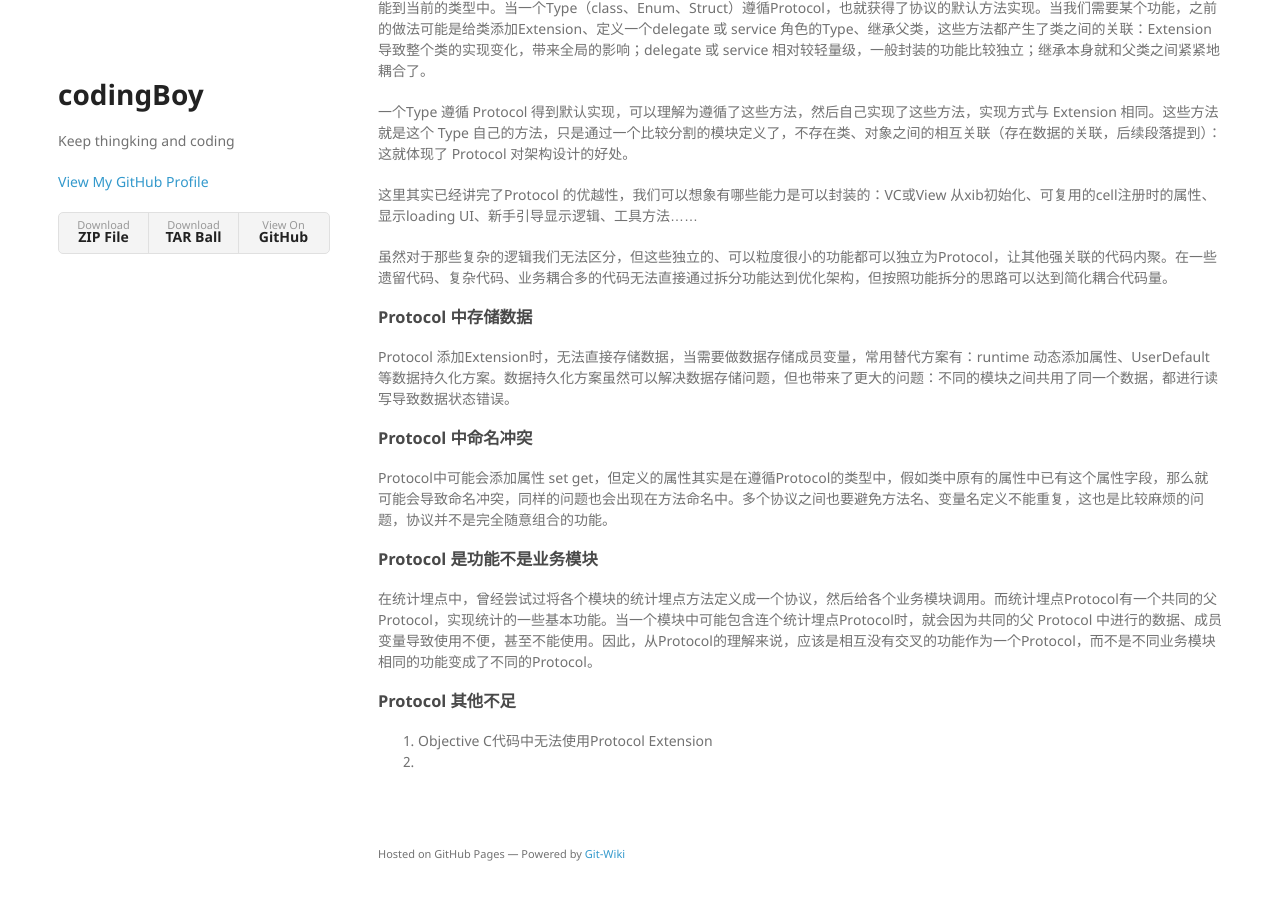
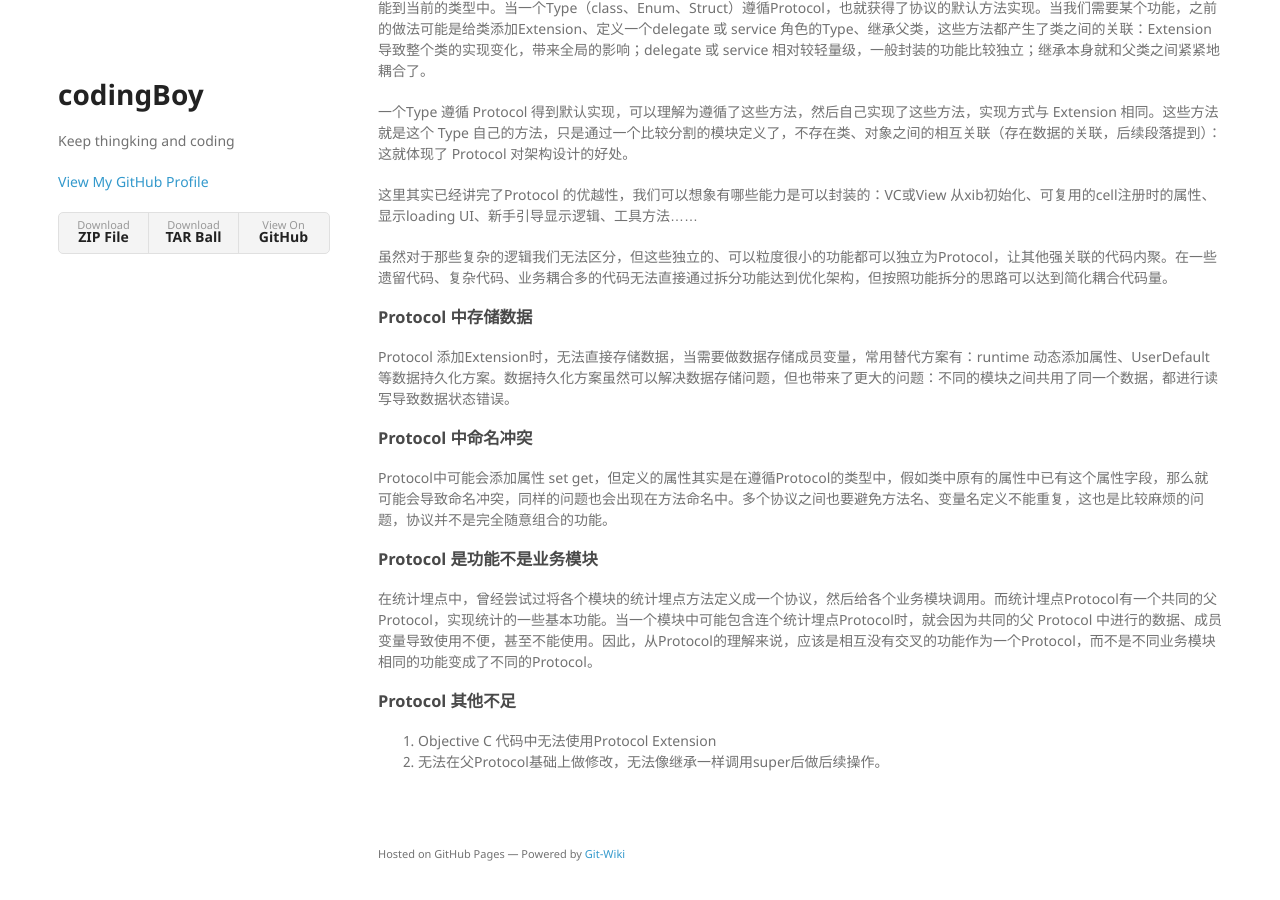
Before and after one commit to codingingBoy/codingingBoy.github.io, a Jekyll site: the page built from _posts/2019-01-02-Swift 面向协议编程.md, in a window 1280 px wide and 900 px high, scrolled down 642 px. Built offline with Jekyll 4.4.1, drawn with Linux system fonts in a browser that asks for light colours; nearby versions of some CDN libraries.

Commit message:
edit blog

```diff
--- a/_posts/2019-01-02-Swift 面向协议编程.md
+++ b/_posts/2019-01-02-Swift 面向协议编程.md
@@ -44,5 +44,5 @@ Protocol中可能会添加属性 set get，但定义的属性其实是在遵循P
 
 ### Protocol 其他不足
 
-1. Objective C代码中无法使用Protocol Extension
-2.
+1. Objective C 代码中无法使用Protocol Extension
+2. 无法在父Protocol基础上做修改，无法像继承一样调用super后做后续操作。
```
